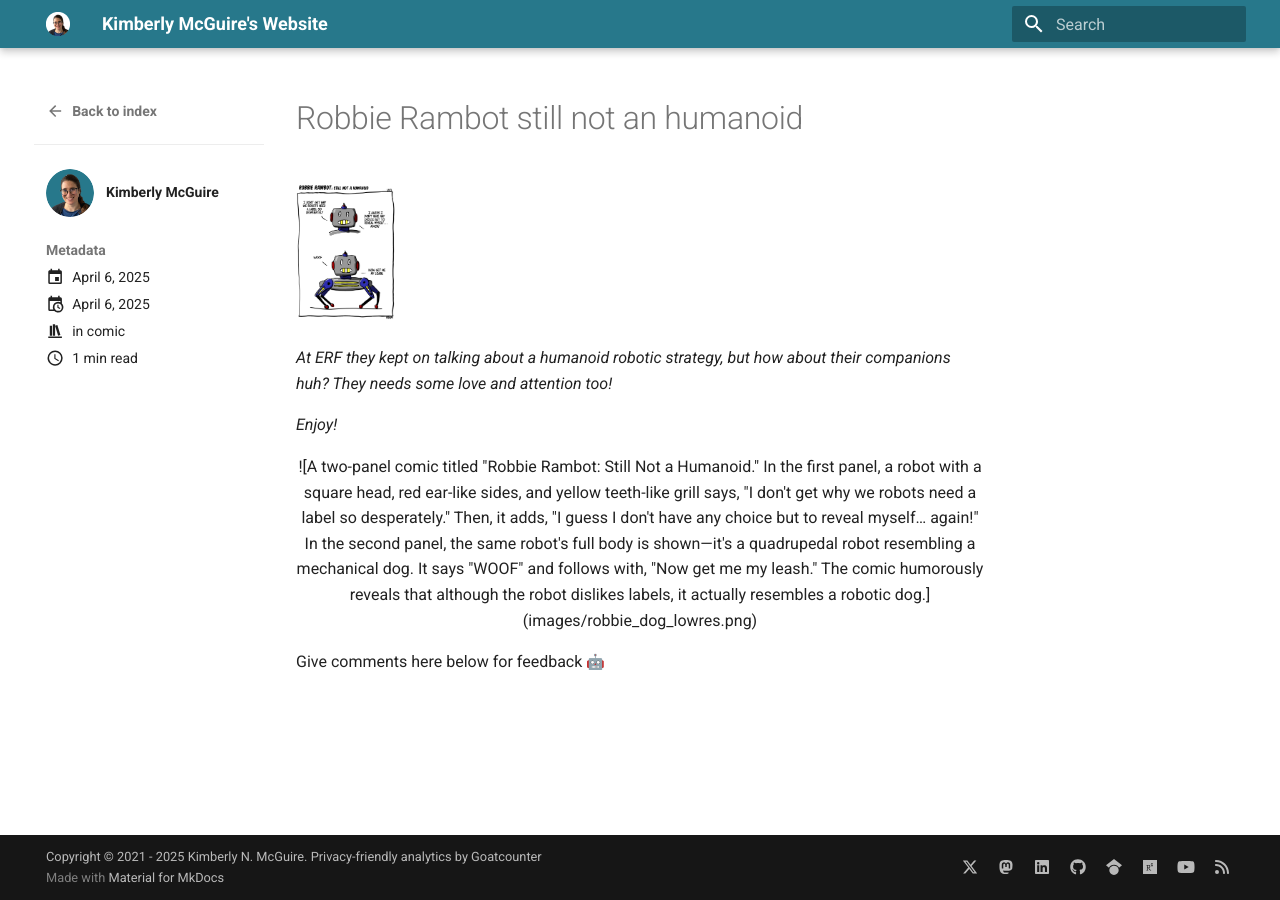
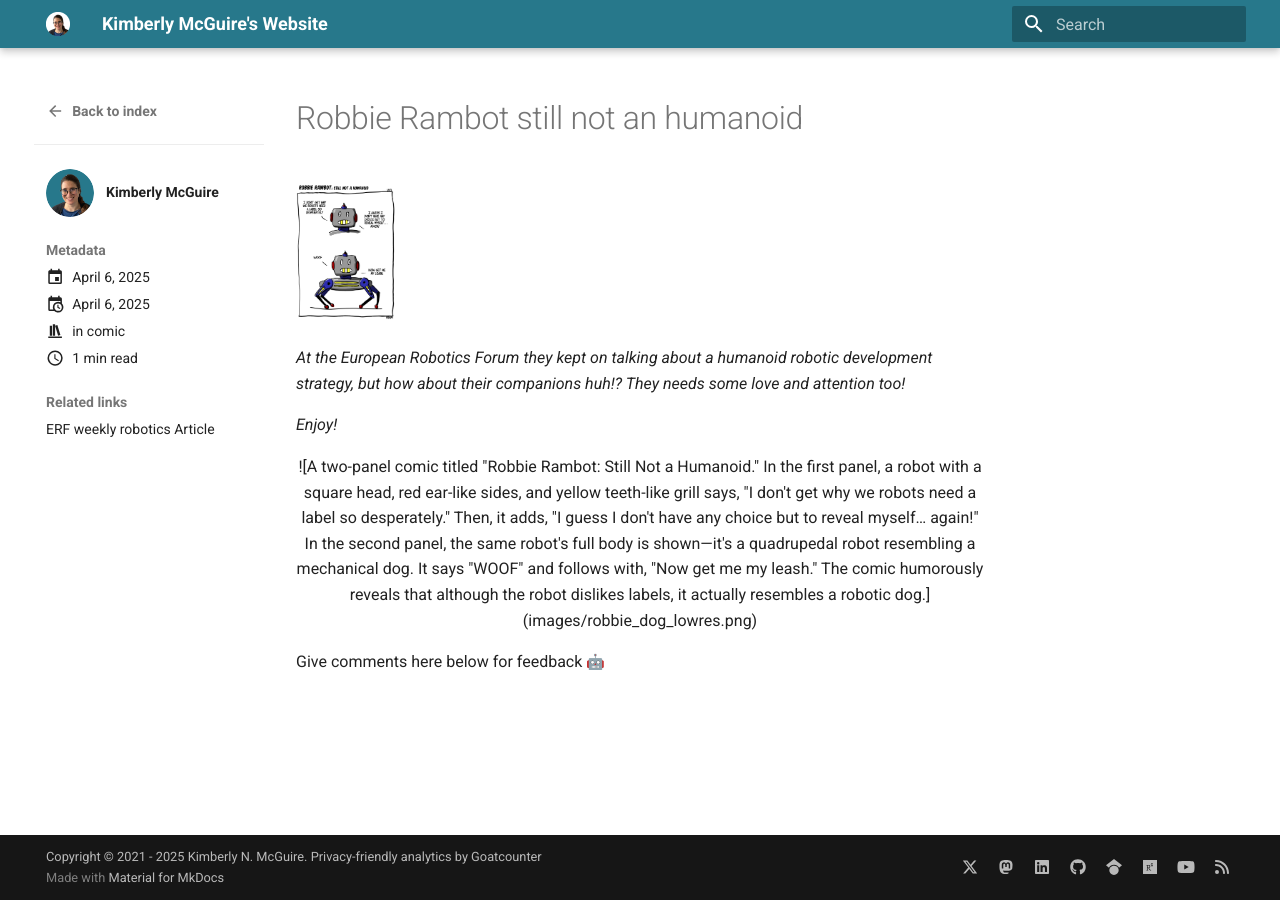
Before and after one commit to knmcguire/knmcguire.github.io, an MkDocs documentation site: the page built from docs/blog/posts/robbie_dog.md, in a window 1280 px wide. Built offline with MkDocs 1.6.1 and Material for MkDocs 9.7.7, drawn with Linux system fonts in a browser that asks for light colours; emoji names are drawn with the system emoji font; comment, search, counter and statistics services are not loaded.

Commit message:
add erf weekly robotics link

```diff
--- a/docs/blog/posts/robbie_dog.md
+++ b/docs/blog/posts/robbie_dog.md
@@ -9,6 +9,8 @@ categories:
 authors:
   - kim
 comments: true
+links:
+  - ERF weekly robotics Article: https://www.weeklyrobotics.com/articles/2025_04_04_erf_2025/
 ---
 
 <script data-goatcounter="https://knmcguire.goatcounter.com/count"
@@ -19,7 +21,7 @@ async src="//gc.zgo.at/count.js"></script>
 
 
 
-*At ERF they kept on talking about a humanoid robotic strategy, but how about their companions huh? They needs some love and attention too!*
+*At the European Robotics Forum they kept on talking about a humanoid robotic development strategy, but how about their companions huh!? They needs some love and attention too!*
 
 *Enjoy!*
 
```
